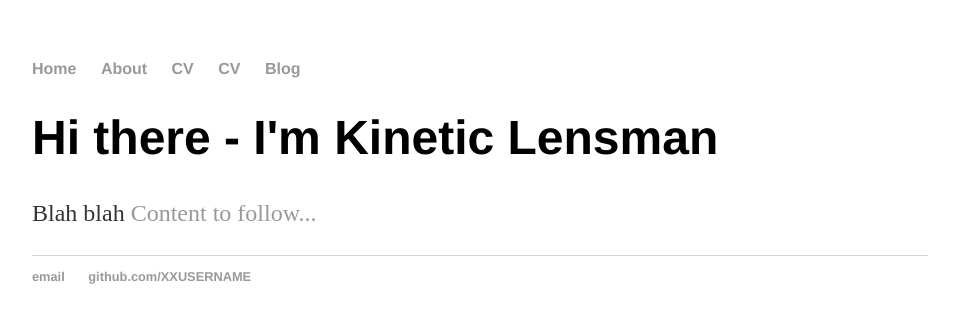
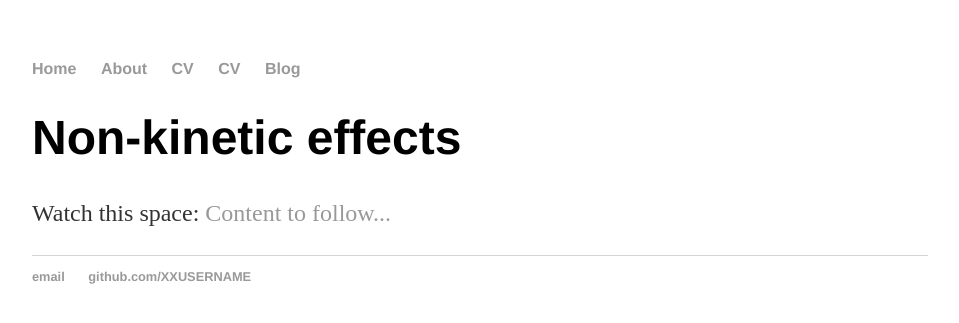
Before and after one commit to KineticLensman/KineticLensman.github.io, a Jekyll site: the page built from index.html, in a window 1280 px wide. Shown: the top 323 px of the page, without its empty margins (160-1119 px from the left). Built offline with Jekyll 4.4.1, drawn with Linux system fonts in a browser that asks for light colours.

Commit message:
Update index.html
Better content

```diff
--- a/index.html
+++ b/index.html
@@ -3,6 +3,6 @@ layout: default
 title: Non-kinetic effects
 ---
 <div class="blurb">
-	<h1>Hi there - I'm Kinetic Lensman</h1>
-	<p>Blah blah <a href="/about">Content to follow...</a></p>
+	<h1>Non-kinetic effects</h1>
+	<p>Watch this space: <a href="/about">Content to follow...</a></p>
 </div><!-- /.blurb -->
```
